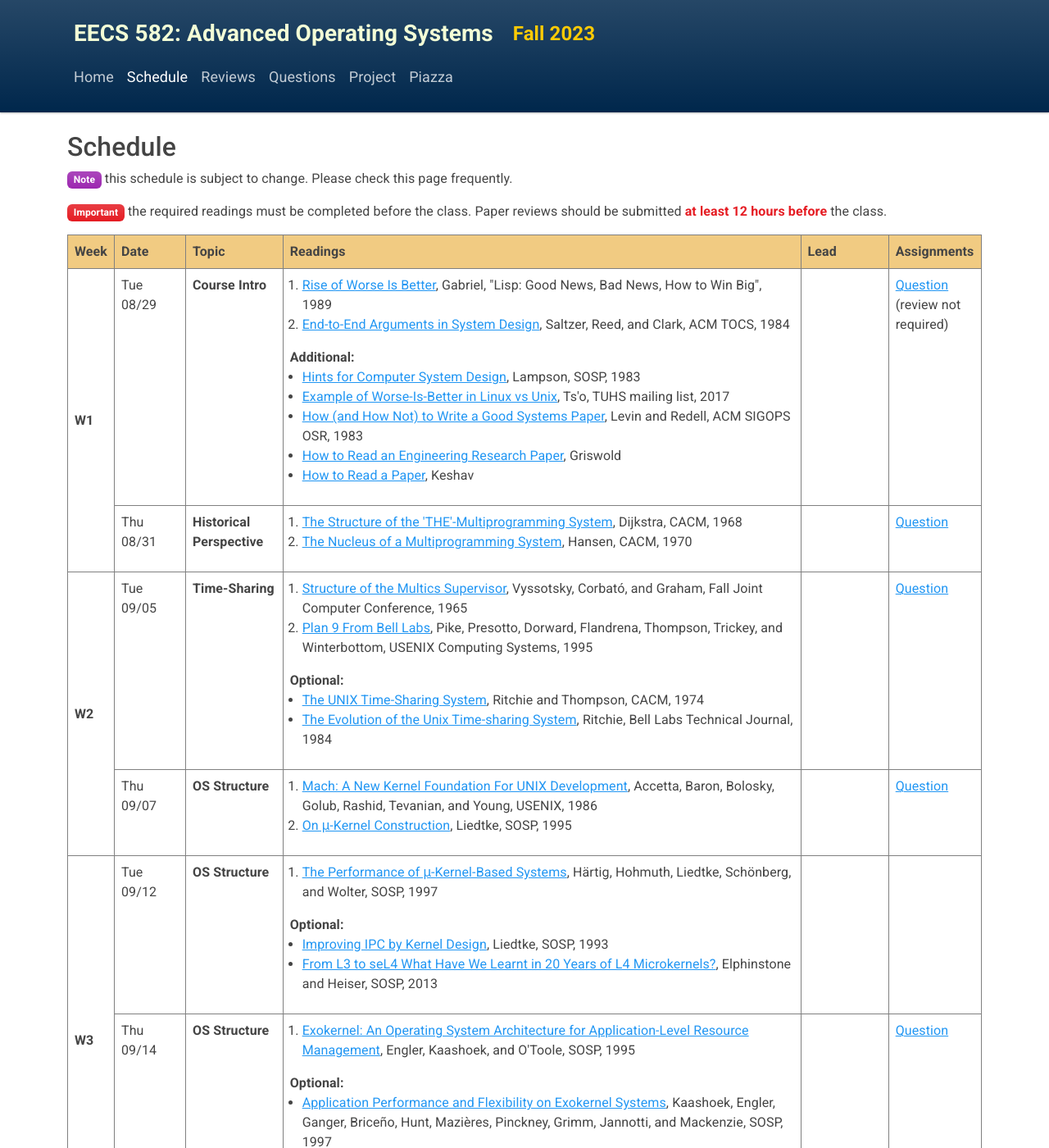
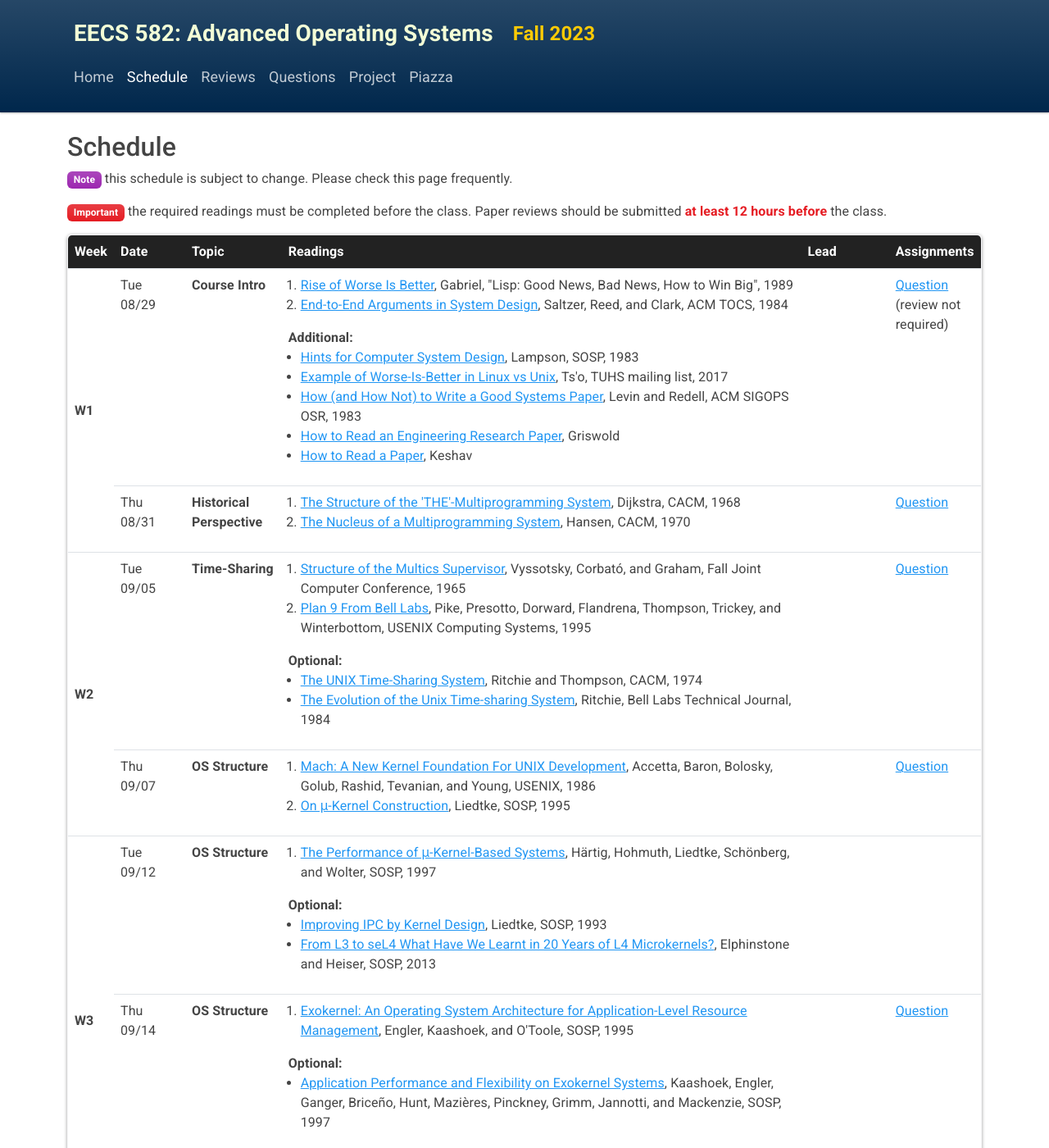
Before and after one commit to eecs582/eecs582.github.io, a Jekyll site: the page built from schedule.html, in a window 1280 px wide and 1400 px high. Shown: the whole window at 82% size. Built offline with Jekyll 4.4.1, drawn with Linux system fonts in a browser that asks for light colours.

Commit message:
new table style

```diff
--- a/assets/css/site.css
+++ b/assets/css/site.css
@@ -2,6 +2,7 @@
   --bs-nav-link-font-weight: bold;
   --st-news-card-bg-color: #f3dbff;
   --bs-list-group-active-border-color: #93c0f1;
+  --st-table-border-radius: 0.3rem;
 }
 html {
   scroll-padding-top: 9rem;
@@ -9,6 +10,18 @@ html {
 .navbar-nav .nav-item:hover .nav-link {
    color: black;
    background-color: #f3fed6;
+}
+.border-table {
+  position: relative;
+  border: 1px solid #f7f7f9;
+  border-radius: var(--st-table-border-radius);
+  box-shadow: 0 1px 4px rgba(0,0,0,.4);
+}
+.border-table>*>thead th:first-child {
+  border-top-left-radius: var(--st-table-border-radius);
+}
+.border-table>*>thead th:last-child {
+  border-top-right-radius: var(--st-table-border-radius);
 }
 .banner-head {
   position: fixed;
@@ -110,12 +123,19 @@ a {
 th {
   font-weight: bold;
 }
+
 .table>thead>tr>td.info, .table>tbody>tr>td.info, .table>tfoot>tr>td.info, .table>thead>tr>th.info, .table>tbody>tr>th.info, .table>tfoot>tr>th.info, .table>thead>tr.info>td, .table>tbody>tr.info>td, .table>tfoot>tr.info>td, .table>thead>tr.info>th, .table>tbody>tr.info>th, .table>tfoot>tr.info>th {
     background-color: #f1cb82;
 }
 .table>thead>tr>td.success, .table>tbody>tr>td.success, .table>tfoot>tr>td.success, .table>thead>tr>th.success, .table>tbody>tr>th.success, .table>tfoot>tr>th.success, .table>thead>tr.success>td, .table>tbody>tr.success>td, .table>tfoot>tr.success>td, .table>thead>tr.success>th, .table>tbody>tr.success>th, .table>tfoot>tr.success>th {
     background-color: #18bc9c;
 }
+
+.thead-dark>tr>th{
+  background-color: #222;
+  color: #fff;
+}
+
 .policy dt {
   width: 100px;
   text-align: left;
@@ -206,12 +226,14 @@ th {
 .table-fit {
   width: 1px;
 }
+/*
 .table-bordered {
   border:1px solid gray
 }
 .table-bordered > thead > tr >th, .table-bordered > tbody > tr >th, .table-bordered > tfoot > tr > th, .table-bordered > thead > tr > td, .table-bordered > tbody > tr > td, .table-bordered > tfoot > tr > td {
   border:1px solid gray
 }
+*/
 #schedule-table td:nth-child(3) {
   font-weight: bold
 }
--- a/schedule.html
+++ b/schedule.html
@@ -12,15 +12,16 @@ layout: schedule
 <span class="badge bg-danger">Important</span> the required readings must be completed before the class. Paper reviews should be submitted <b><span class="text-danger">at least 12 hours before</span></b> the class.
 </p>
 
-<table class="table table-bordered syllabus-table-striped table-hover" id="schedule-table">
-  <thead>
-    <tr class="info">
-      <th style="width: 2%">Week</th>
-      <th style="width: 8%">Date</th>
-      <th style="width: 10%">Topic</th>
-      <th style="width: 60%">Readings</span></th>
-      <th style="width: 10%">Lead</th>
-      <th style="width: 10%">Assignments</th>
+<div class="border-table">
+<table class="table table-hover" id="schedule-table">
+  <thead class="thead-dark">
+    <tr>
+      <th scope="col" style="width: 2%">Week</th>
+      <th scope="col" style="width: 8%">Date</th>
+      <th scope="col" style="width: 10%">Topic</th>
+      <th scope="col" style="width: 60%">Readings</span></th>
+      <th scope="col" style="width: 10%">Lead</th>
+      <th scope="col" style="width: 10%">Assignments</th>
     </tr>
   </thead>
   <tbody>
@@ -494,3 +495,4 @@ layout: schedule
     </tr>
   </tbody>
 </table>
+</div>
```
Also changed, not shown: index.md (+4 -0 lines).
